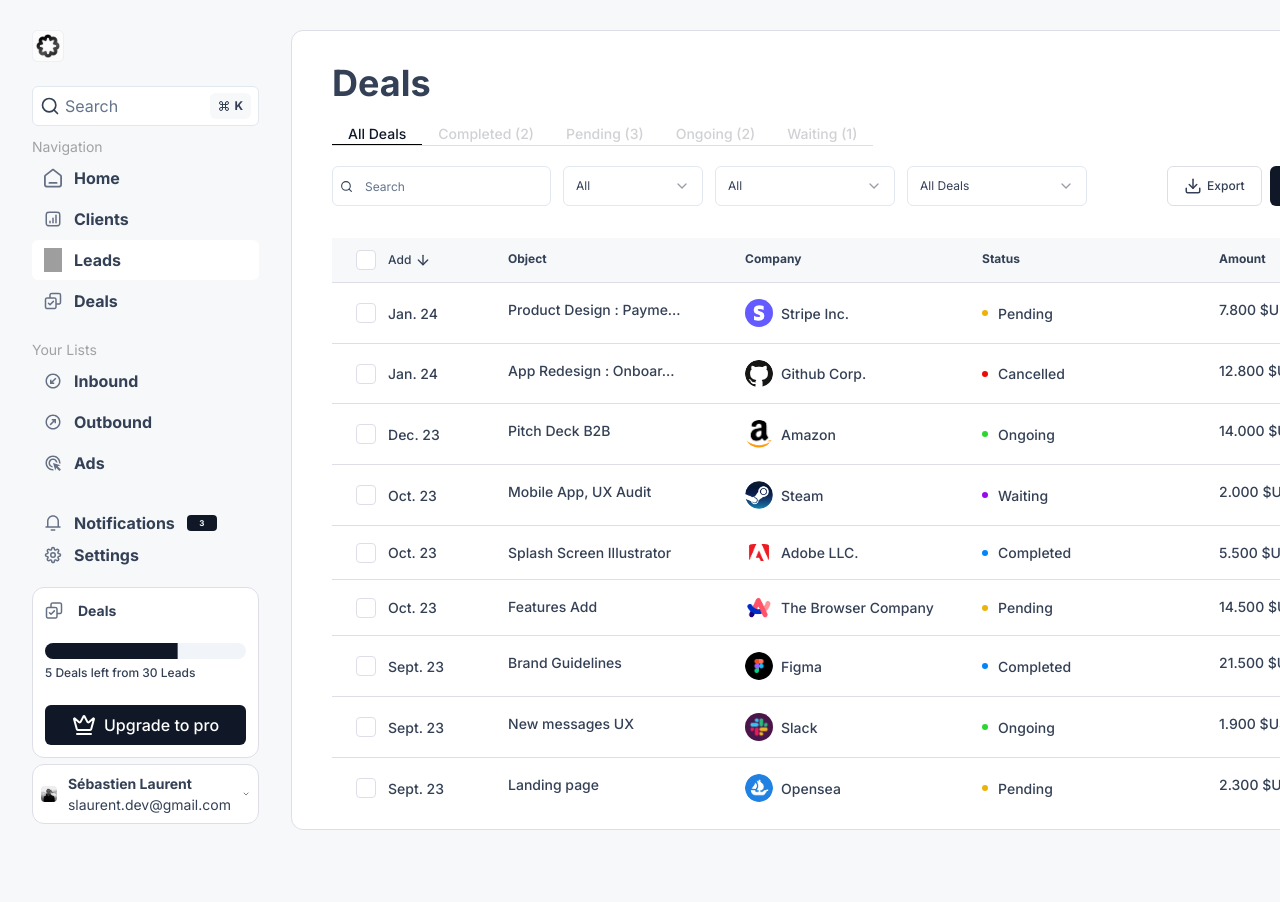
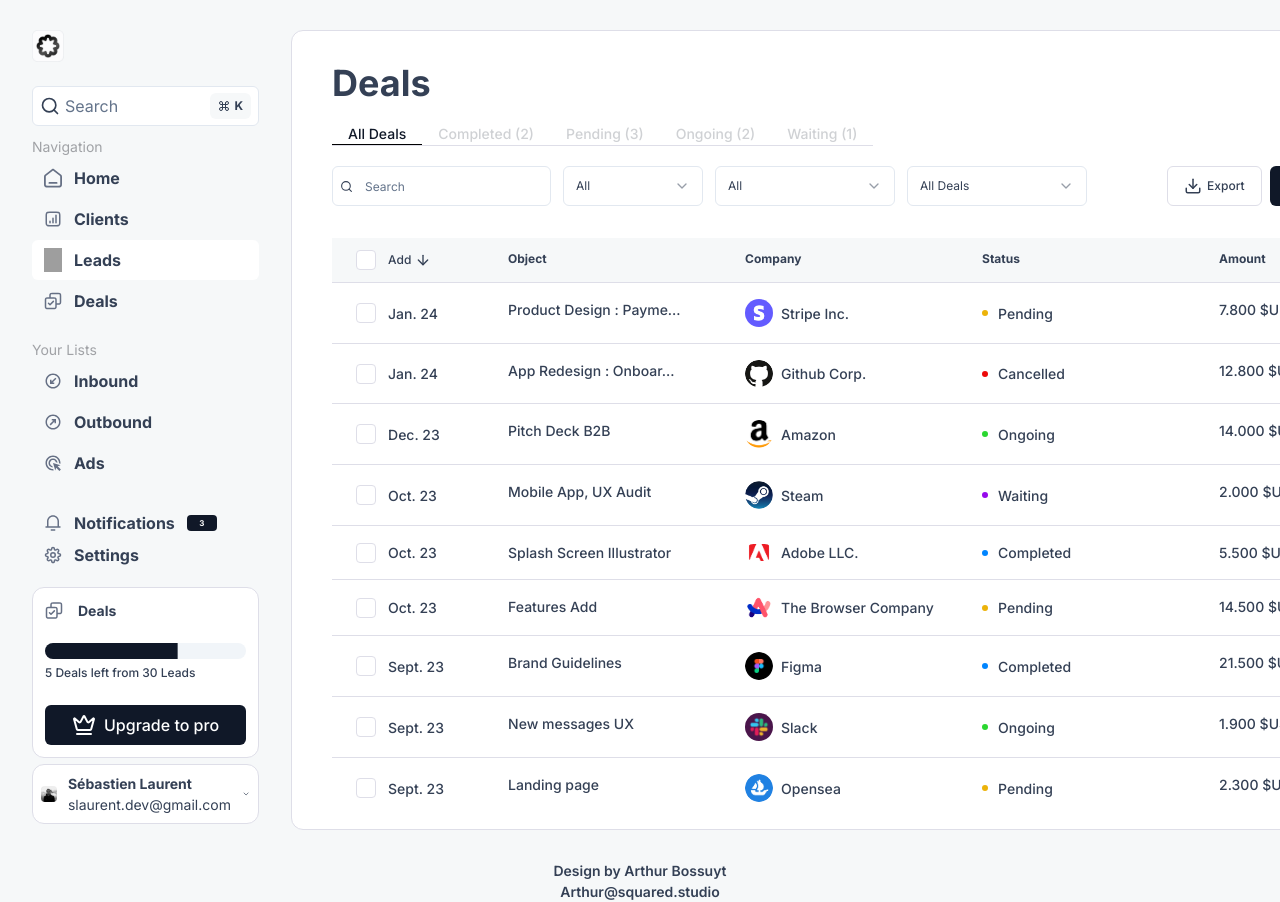
Before and after one commit to SebastienLaurentt/Spikes_Dashboard, a Next.js app: page / in a window 1280 px wide. Shown: the top 902 px of the page. Before the commit the page ends 860 px from the top, so only its background shows below. Built offline with nearby package versions, Linux system fonts and the light colour scheme; grey boxes are pictures that could not be loaded.

Commit message:
add ref to arthur

```diff
--- a/app/layout.tsx
+++ b/app/layout.tsx
@@ -2,6 +2,7 @@
 import { Inter } from "next/font/google";
 import "./globals.css";
 import Nav from "@/components/Nav";
+import Footer from "@/components/Footer";
 
 const inter = Inter({ subsets: ["latin"] });
 
@@ -21,6 +22,7 @@
         <div className="my-[30px] flex flex-row">
           <Nav />
           {children}</div>
+          <Footer />
       </body>
     </html>
   );
--- a/app/page.tsx
+++ b/app/page.tsx
@@ -194,7 +194,7 @@
                     "Waiting",
                   ].map((status, index) => (
                     <SelectItem key={index} value={status}>
-                      {status}
+                       {status}
                     </SelectItem>
                   ))}
                 </SelectGroup>
--- /dev/null
+++ b/components/Footer.tsx
@@ -0,0 +1,12 @@
+import React from 'react'
+
+const Footer = () => {
+  return (
+    <div className='flex flex-col items-center font-semibold text-[14px]'>
+      <span className=''>Design by Arthur Bossuyt</span>
+      <span>Arthur@squared.studio</span>
+    </div>
+  )
+}
+
+export default Footer
```
